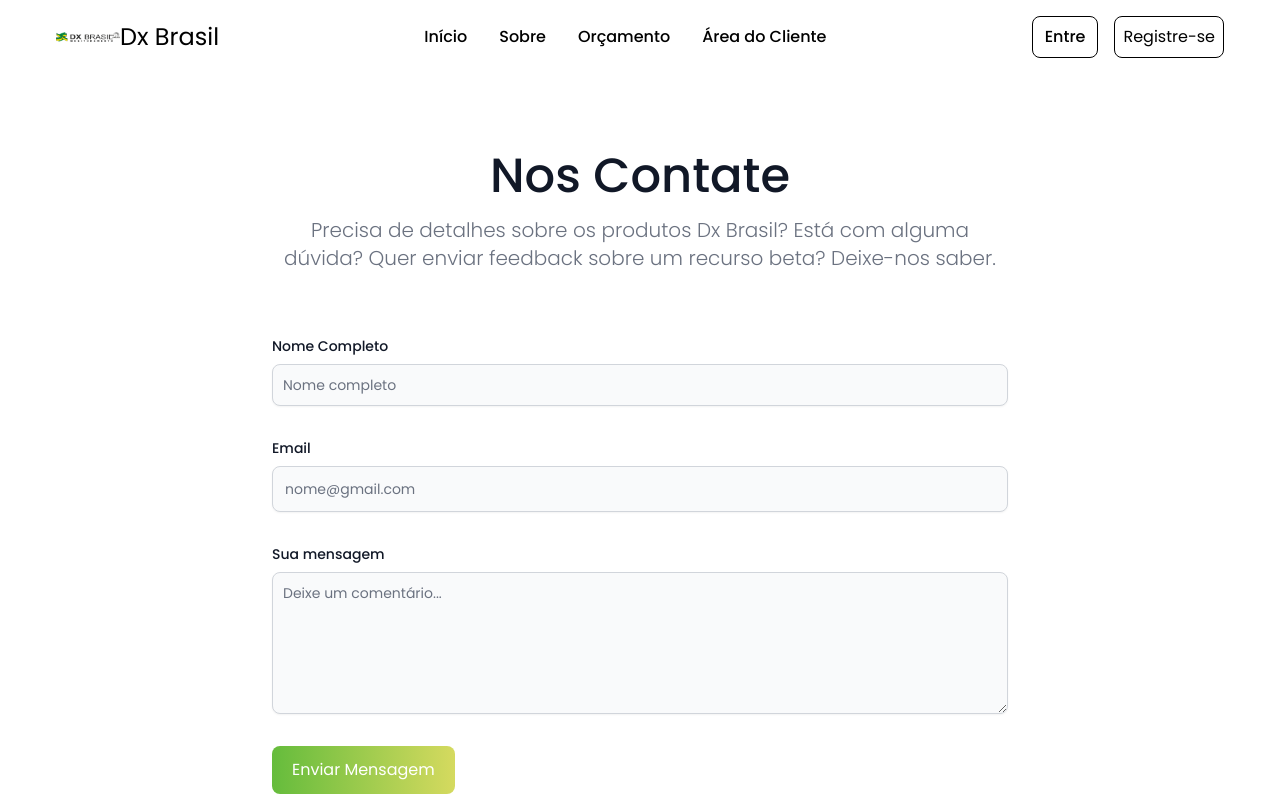
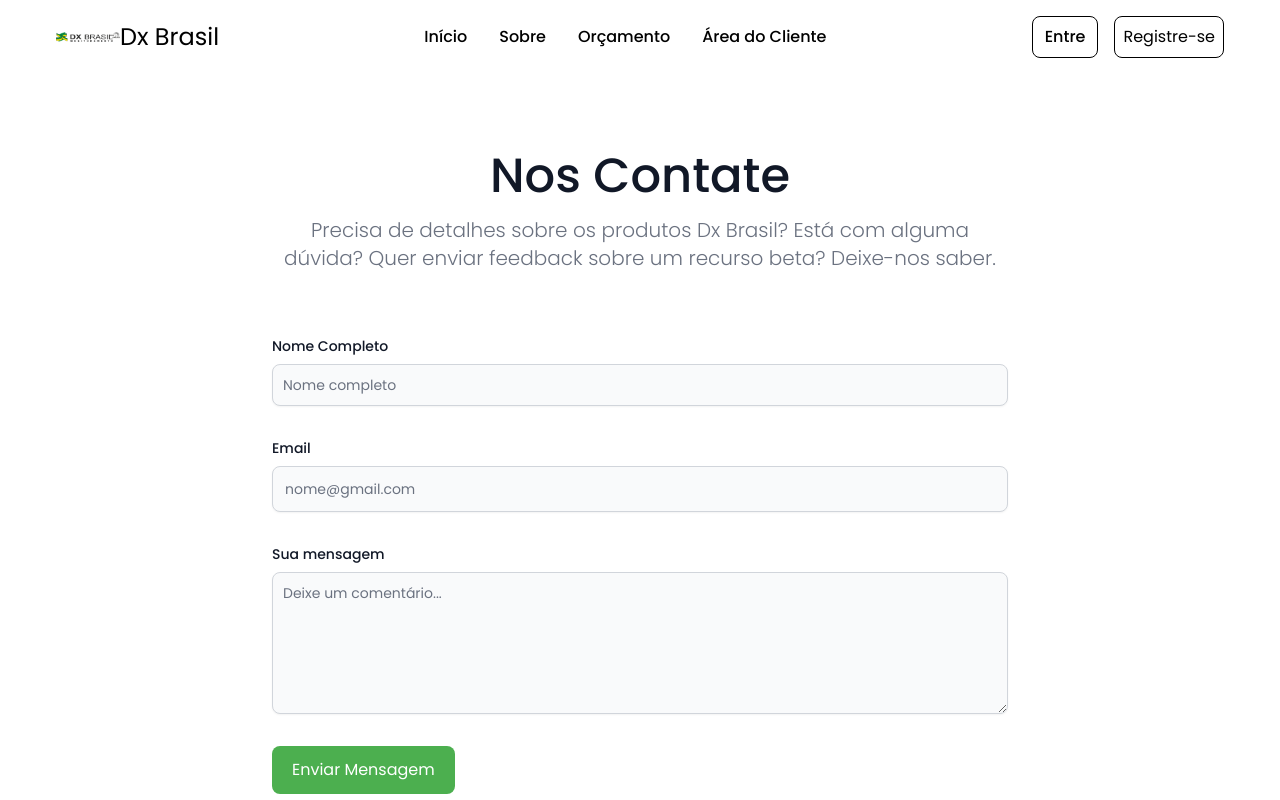
Before and after one commit to DesenvolvimentoVisionCar/dxBrasil, a React (Vite) app: page /orcamento in a window 1280 px wide. Shown: the top 800 px of the page. Built offline with nearby package versions, Linux system fonts and the light colour scheme; the HTML template or start-up script is replaced by a standard one.

Commit message:
Update Form.jsx

```diff
--- a/src/components/Forms/Form.jsx
+++ b/src/components/Forms/Form.jsx
@@ -92,7 +92,7 @@ const Form = () => {
           <div className="">
             <button
               type="submit"
-              className="gradient-background py-3 px-5 text-white rounded-lg bg-[#4dc567] sm:w-fit hover:bg-primary-800 focus:ring-4 focus:outline-none focus:ring-primary-300"
+              className="bg-primaryg py-3 px-5 text-white rounded-lg bg-[#4dc567] sm:w-fit hover:bg-primaryg-800 focus:ring-4 focus:outline-none focus:ring-primary-300"
             >
               Enviar Mensagem
             </button>
```
